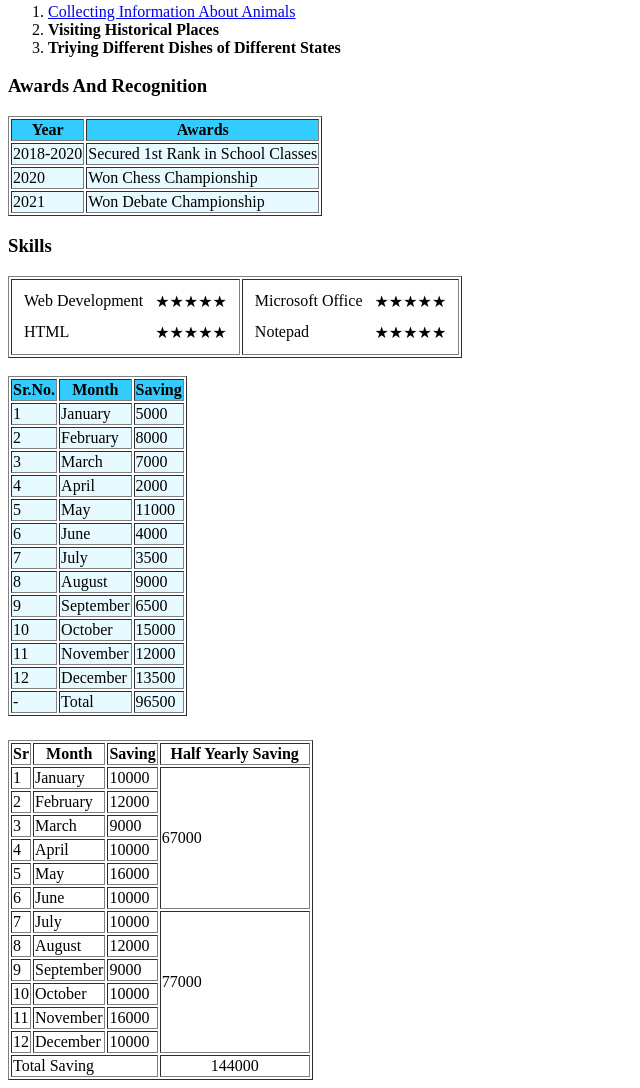
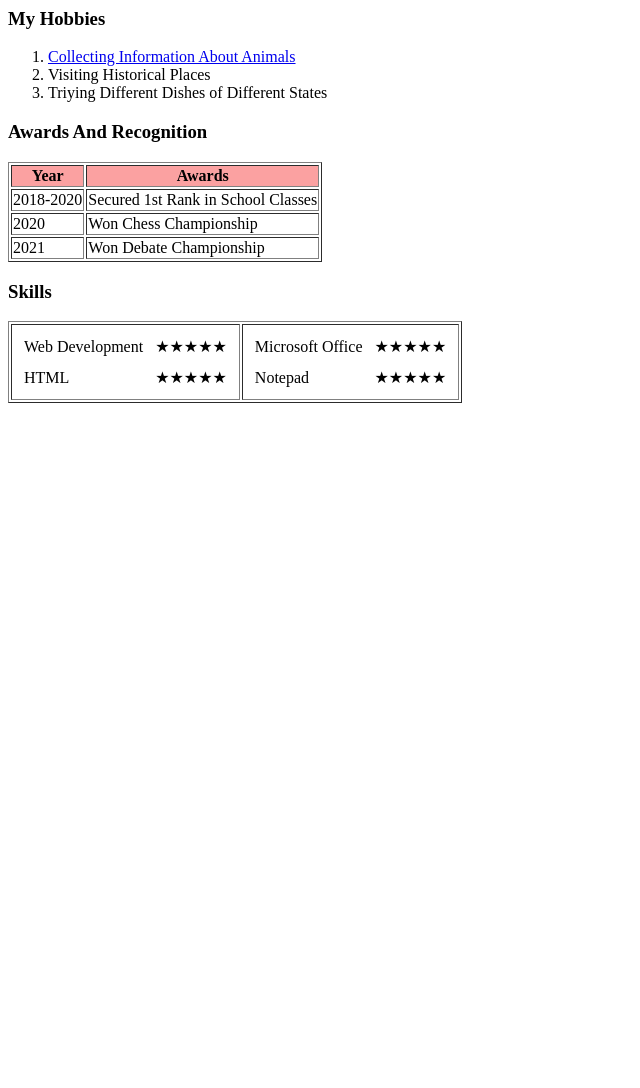
Before and after one commit to KamleshVarma/portfolio, a plain HTML site: page index.html in a window 1280 px wide. Shown: the part 753-1841 px from the top of the page, without its empty margins (0-640 px from the left). After the commit the page ends 1164 px from the top, so only its background shows below. Drawn offline with Linux system fonts and the light colour scheme.

Commit message:
Update index.html

```diff
--- a/index.html
+++ b/index.html
@@ -14,11 +14,14 @@
       </td>
       <td>
         <h1> <u>Kamlesh Varma</u> </h1>
-        <em>A Web Developer</em>
         <br>
-        <p>
-          I am a Student, along with studies I am learning<strong> Web Development</strong>
-        </p>
+      <h2> <em>A Web Developer</em></h2>
+
+        <h2>
+          <p>
+            I am a Student, along with studies I am learning<strong> Web Development</strong>
+          </p>
+        </h2>
       </td>
 
 
@@ -30,21 +33,26 @@
 <td style="padding-left: 10px;">
 <ul>
   <li>
-    <a href="contact.html" target="_blank">Contact Detail</a>
+    <h1>
+      <a href="contact.html" target="_blank">Contact Detail</a>
+    </h1>
+
   </li>
 </ul>
 </td>
   <td style="padding-left: 50px;">
     <ul>
       <li>
-        <a href="About me.html" target="_blank">About me</a>
+        <h1>
+            <a href="About me.html" target="_blank">About me</a>
+        </h1>
       </li>
     </ul>
 </td>
 </tr>
 </table>
   <hr>
-  <h3>My Learning</h3>
+  <h3>My Computer Learning:</h3>
   <ul type="square">
     <li>
       <b>Microsoft Office</b>
@@ -72,7 +80,7 @@
       <b>Notepad</b>
     </li>
   </ul>
-  <h3>My Interest In Coding</h3>
+  <h3>I Love Coding and my current interest and ongoing languages in Coding:</h3>
   <ol type="I" start="1" reversed>
     <li>
       HTML
@@ -100,10 +108,10 @@
       <a href="Animal Info.html" target="_blank">Collecting Information About Animals</a>
     </li>
     <li>
-      <b> Visiting Historical Places</b>
+       Visiting Historical Places
     </li>
     <li>
-      <b>Triying Different Dishes of Different States</b>
+      Triying Different Dishes of Different States
     </li>
   </ol>
 
@@ -111,9 +119,9 @@
   <h3>Awards And Recognition</h3>
   <table border="1">
 
-    <col span="2" style="background-color:#e6faff">
+    <col span="2" style="background-color:white">
     <thead>
-      <tr bgcolor="#33ccff">
+      <tr bgcolor="FBA1A1">
         <th>
 
           Year
@@ -205,369 +213,6 @@
 
     </tr>
   </table>
-  <br>
-
-
-  <table border="1">
-    <col span="3" style="background-color:#e6faff">
-
-    <thead>
-      <tr bgcolor="#33ccff">
-        <th>
-          Sr.No.
-        </th>
-        <th>
-          Month
-        </th>
-        <th>
-          Saving
-        </th>
-      </tr>
-    </thead>
-
-    <tr>
-      <td>
-        1
-      </td>
-      <td>
-        January
-      </td>
-      <td>
-        5000
-      </td>
-    </tr>
-
-    <tr>
-      <td>
-        2
-      </td>
-      <td>
-        February
-      </td>
-      <td>
-        8000
-      </td>
-    </tr>
-
-    <tr>
-      <td>
-        3
-      </td>
-      <td>
-        March
-      </td>
-      <td>
-        7000
-      </td>
-    </tr>
-
-    <tr>
-      <td>
-        4
-      </td>
-      <td>
-        April
-      </td>
-      <td>
-        2000
-      </td>
-    </tr>
-
-    <tr>
-      <td>
-        5
-      </td>
-      <td>
-        May
-      </td>
-      <td>
-        11000
-      </td>
-    </tr>
-
-    <tr>
-      <td>
-        6
-      </td>
-      <td>
-        June
-      </td>
-      <td>
-        4000
-      </td>
-    </tr>
-
-    <tr>
-      <td>
-        7
-      </td>
-      <td>
-        July
-      </td>
-      <td>
-        3500
-      </td>
-    </tr>
-
-    <tr>
-      <td>
-        8
-      </td>
-      <td>
-        August
-      <td>
-        9000
-      </td>
-    </tr>
-
-    <tr>
-      <td>
-        9
-      </td>
-      <td>
-        September
-      </td>
-      <td>
-        6500
-      </td>
-    </tr>
-
-    <tr>
-      <td>
-        10
-      </td>
-      <td>
-        October
-      </td>
-      <td>
-        15000
-      </td>
-    </tr>
-
-    <tr>
-      <td>
-        11
-      </td>
-      <td>
-        November
-      </td>
-      <td>
-        12000
-      </td>
-    </tr>
-
-    <tr>
-      <td>
-        12
-      </td>
-      <td>
-        December
-      </td>
-      <td>
-        13500
-      </td>
-    </tr>
-
-    <tr>
-    <td>
-      -
-    </td>
-      <td>
-        Total
-      </td>
-      <td>
-        96500
-      </td>
-    </tr>
-  </table>
-
-  <table>
-    <tr>
-    <td>
-
-    </td>
-    </tr>
-  </table>
-
-<br>
-
-
-
-
-
-
-  <table border="1">
-  <tr>
-    <th>Sr</th>
-    <th>
-      Month
-    </th>
-    <th>
-      Saving
-    </th>
-    <th>
-      Half Yearly Saving
-    </th>
-
-  </tr>
-
-
-  <tr>
-    <td>
-      1
-    </td>
-    <td>
-      January
-    </td>
-    <td>
-      10000
-    </td>
-    <td rowspan="6">
-      67000
-    </td>
-  </tr>
-
-  <tr>
-    <td>
-      2
-    </td>
-    <td>
-      February
-    </td>
-    <td>
-      12000
-    </td>
-  </tr>
-
-  <tr>
-    <td>
-      3
-    </td>
-    <td>
-      March
-    </td>
-    <td>
-      9000
-    </td>
-  </tr>
-
-  <tr>
-    <td>
-      4
-    </td>
-    <td>
-      April
-    </td>
-    <td>
-      10000
-    </td>
-  </tr>
-
-  <tr>
-    <td>
-      5
-    </td>
-    <td>
-      May
-    </td>
-    <td>
-      16000
-    </td>
-  </tr>
-  <tr>
-    <td>
-      6
-    </td>
-    <td>
-      June
-    </td>
-    <td>
-      10000
-    </td>
-  </tr>
-  <tr>
-  <td>
-    7
-  </td>
-  <td>
-    July
-  </td>
-  <td>
-    10000
-  </td>
-  <td rowspan="6">
-    77000
-  </td>
-</tr>
-
-<tr>
-  <td>
-    8
-  </td>
-  <td>
-    August
-  </td>
-  <td>
-    12000
-  </td>
-</tr>
-
-<tr>
-  <td>
-    9
-  </td>
-  <td>
-    September
-  </td>
-  <td>
-    9000
-  </td>
-</tr>
-
-<tr>
-  <td>
-    10
-  </td>
-  <td>
-    October
-  </td>
-  <td>
-    10000
-  </td>
-</tr>
-
-<tr>
-  <td>
-    11
-  </td>
-  <td>
-    November
-  </td>
-  <td>
-    16000
-  </td>
-</tr>
-<tr>
-  <td>
-    12
-  </td>
-  <td>
-    December
-  </td>
-  <td>
-    10000
-  </td>
-</tr>
-  <tr>
-    <td colspan="3">
-      Total Saving
-    </td>
-    <td align="center" style="padding-right: 50px; padding-left: 50px">
-      144000
-    </td>
-  </tr>
-
-</table>
 
 </body>
 
```
